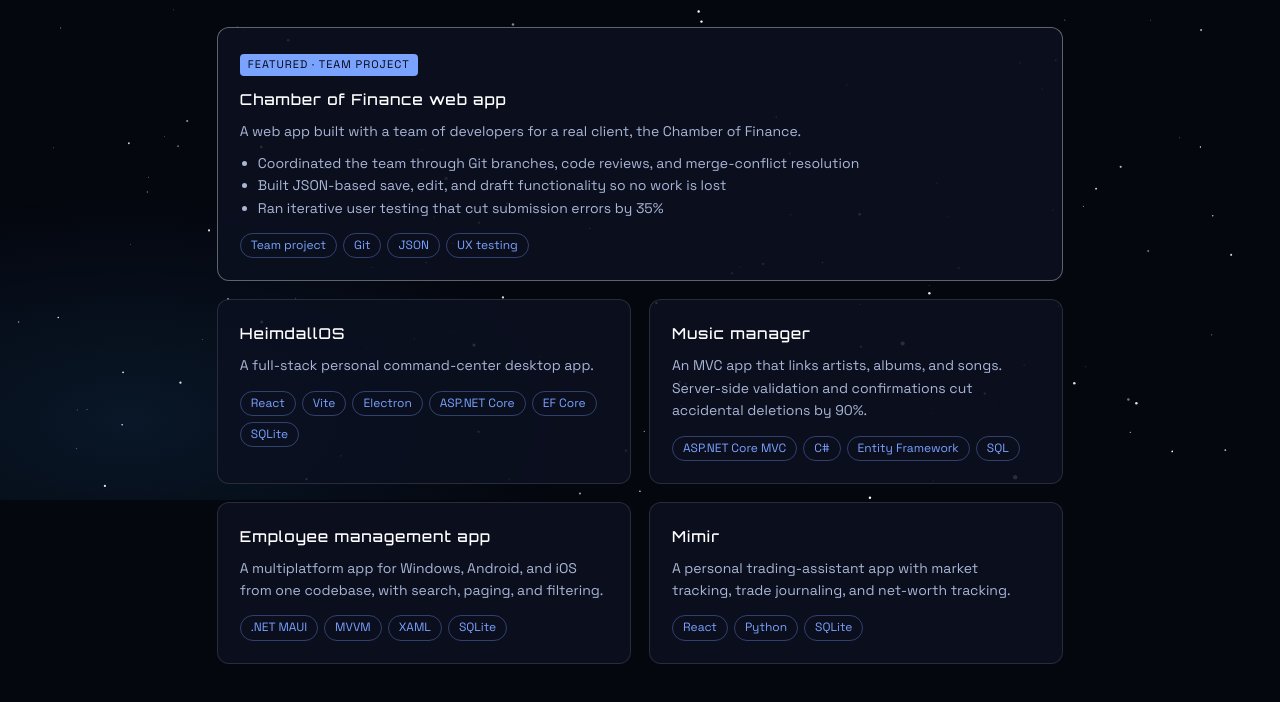
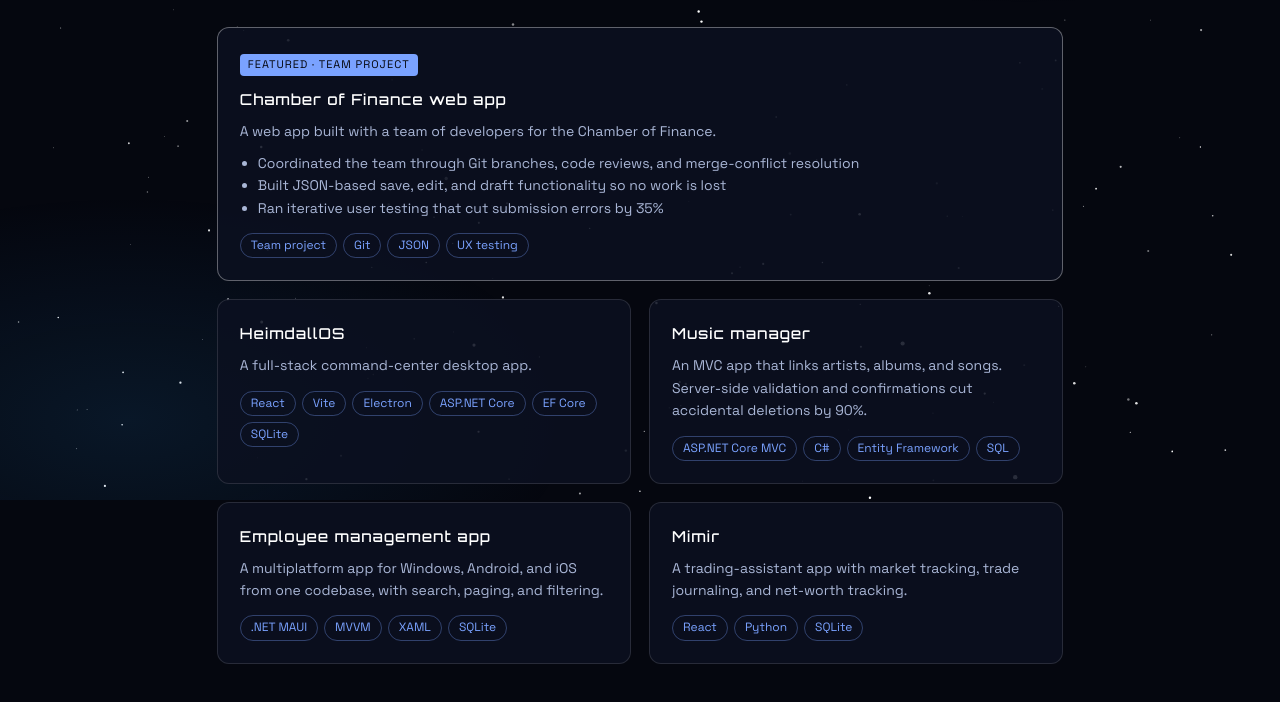
Before and after one commit to John-v2/John-v2.github.io, a plain HTML site: page projects.html in a window 1280 px wide. Shown: the part 300-1002 px from the top of the page. Drawn offline with Linux system fonts and the light colour scheme.

Commit message:
Tighten project wording
Co-Authored-By: Claude Opus 5.5 <noreply@anthropic.com>
Claude-Session: https://claude.ai/code/session_0148bmeQGNmHU4zTfb7E3psP

```diff
--- a/projects.html
+++ b/projects.html
@@ -36,7 +36,7 @@
       <div class="card featured">
         <span class="badge">FEATURED · TEAM PROJECT</span>
         <h3>Chamber of Finance web app</h3>
-        <p>A web app built with a team of developers for a real client, the Chamber of Finance.</p>
+        <p>A web app built with a team of developers for the Chamber of Finance.</p>
         <ul>
           <li>Coordinated the team through Git branches, code reviews, and merge-conflict resolution</li>
           <li>Built JSON-based save, edit, and draft functionality so no work is lost</li>
@@ -48,7 +48,7 @@
       <div class="grid">
         <div class="card">
           <h3>HeimdallOS</h3>
-          <p>A full-stack personal command-center desktop app.</p>
+          <p>A full-stack command-center desktop app.</p>
           <div class="tags"><span>React</span><span>Vite</span><span>Electron</span><span>ASP.NET Core</span><span>EF Core</span><span>SQLite</span></div>
         </div>
         <div class="card">
@@ -63,7 +63,7 @@
         </div>
         <div class="card">
           <h3>Mimir</h3>
-          <p>A personal trading-assistant app with market tracking, trade journaling, and net-worth tracking.</p>
+          <p>A trading-assistant app with market tracking, trade journaling, and net-worth tracking.</p>
           <div class="tags"><span>React</span><span>Python</span><span>SQLite</span></div>
         </div>
       </div>
```
